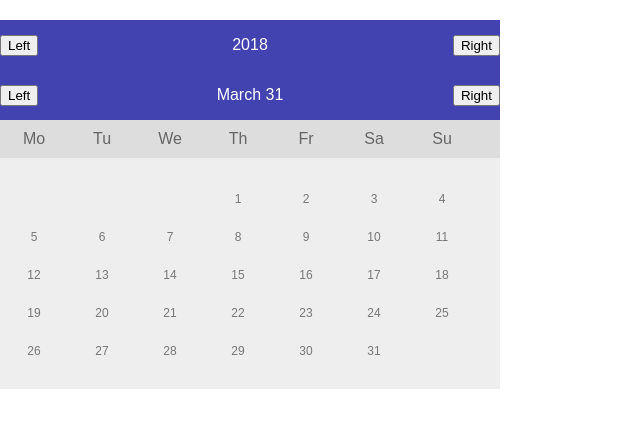
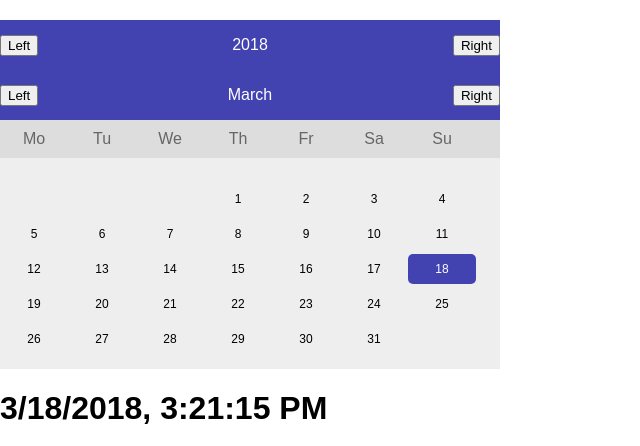
Before and after one commit to andrikarel/infinityModules, a React app in the folder infinitymodules/: page / in a window 1280 px wide. Shown: the part 2191-2637 px from the top of the page, without its empty margins (0-640 px from the left). Before the commit the page ends 2580 px from the top, so only its background shows below. Built offline with nearby package versions, Linux system fonts and the light colour scheme.

Commit message:
datepicker done

```diff
--- a/infinitymodules/src/components/DatePicker/datepicker.css
+++ b/infinitymodules/src/components/DatePicker/datepicker.css
@@ -39,15 +39,8 @@
     text-align: center;
     margin-bottom: 5px;
     font-size:12px;
-    color: #777;
     height: 30px;
-}
-
-/* Highlight the "current" day */
-.days li .active {
-    padding: 5px;
-    background: #1abc9c;
-    color: white !important
+    line-height: 30px;
 }
 
 .leftButton{
@@ -60,3 +53,14 @@
     position: absolute;
     top: 30%;
 }
+.days li:hover {
+    background-color: rgb(194, 194, 194);
+    border-radius: 5px;
+    cursor: pointer;
+    color: white;
+}
+.active{
+    background-color: rgb(66, 66, 177);
+    border-radius: 5px;
+    color: white;
+}
--- a/infinitymodules/src/components/DatePicker/index.js
+++ b/infinitymodules/src/components/DatePicker/index.js
@@ -1,6 +1,6 @@
 import React from 'react';
 import PropTypes from 'prop-types';
-import {calendar, calendarHeader,calendarHeaderTitle, leftButton,rightButton, weekdays, days} from './datepicker.css';
+import {calendar, calendarHeader,calendarHeaderTitle, leftButton,rightButton, weekdays, days, active} from './datepicker.css';
 const MONTH_NAMES = ["January", "February", "March", "April", "May", "June",
   "July", "August", "September", "October", "November", "December"
 ];
@@ -11,12 +11,28 @@ Date.prototype.monthDays= function(){
     return d.getDate();
 }
 
+//This was used as a reference for styling and setup: https://www.w3schools.com/howto/howto_css_calendar.asp
 class DatePicker extends React.Component {
     constructor(props){
         super(props);
         this.state = {
-            currentDate: new Date()
+            currentDate: new Date(),
         }
+    }
+    setSelectedClass(year,month,day){
+        if(this.checkDate(year,month,day)){
+            return active;
+        }else{
+            return "";
+        }
+    }
+    checkDate(year,month,day){
+        const {currentDate} = this.state;
+        var years = currentDate.getFullYear() === year;
+        var months = currentDate.getMonth() === month;
+        var days = currentDate.getDate() === day;
+
+        return years&&months&&days;
     }
     render(){
         const {currentDate} = this.state;
@@ -33,7 +49,7 @@ class DatePicker extends React.Component {
                 </div>
                 <div className={calendarHeader}>
                     <button className={leftButton} onClick={() => this.setState({currentDate: new Date(year, month-1, day)})}>Left</button>
-                    <p className={calendarHeaderTitle}>{`${MONTH_NAMES[month]} ${currentDate.monthDays()}`}</p>
+                    <p className={calendarHeaderTitle}>{`${MONTH_NAMES[month]}`}</p>
                     <button className={rightButton} onClick={() => this.setState({currentDate: new Date(year, month+1, day)})}>Right</button>
                 </div>
                 <ul className={weekdays}>
@@ -47,8 +63,9 @@ class DatePicker extends React.Component {
                 </ul>
                 <ul className={days}>
                     {[...Array(firstDay)].map((o,index) => <li key={index}></li>)}
-                    {[...Array(currentDate.monthDays())].map((o,index) => <li key={index}>{index+1}</li>)}
+                    {[...Array(currentDate.monthDays())].map((o,index) => <li onClick={() => this.setState({currentDate: new Date(year,month,index+1)})} className={this.setSelectedClass(year,month,index+1)} key={index}>{index+1}</li>)}
                 </ul>
+                <h1>{this.state.currentDate.toLocaleString()}</h1>
             </div>
         )
     }
```
